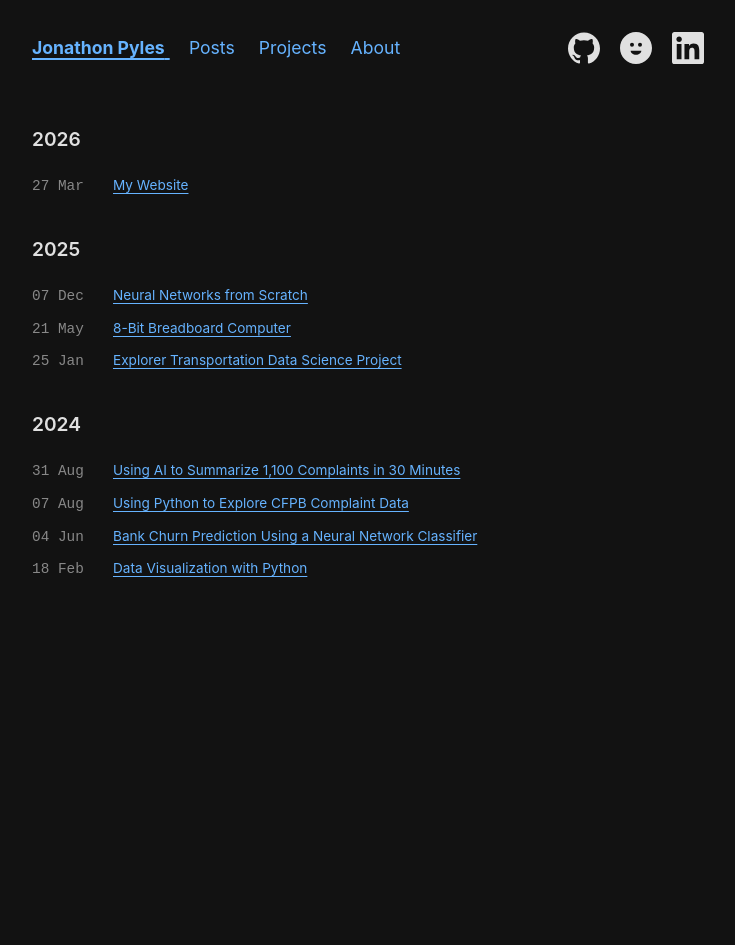
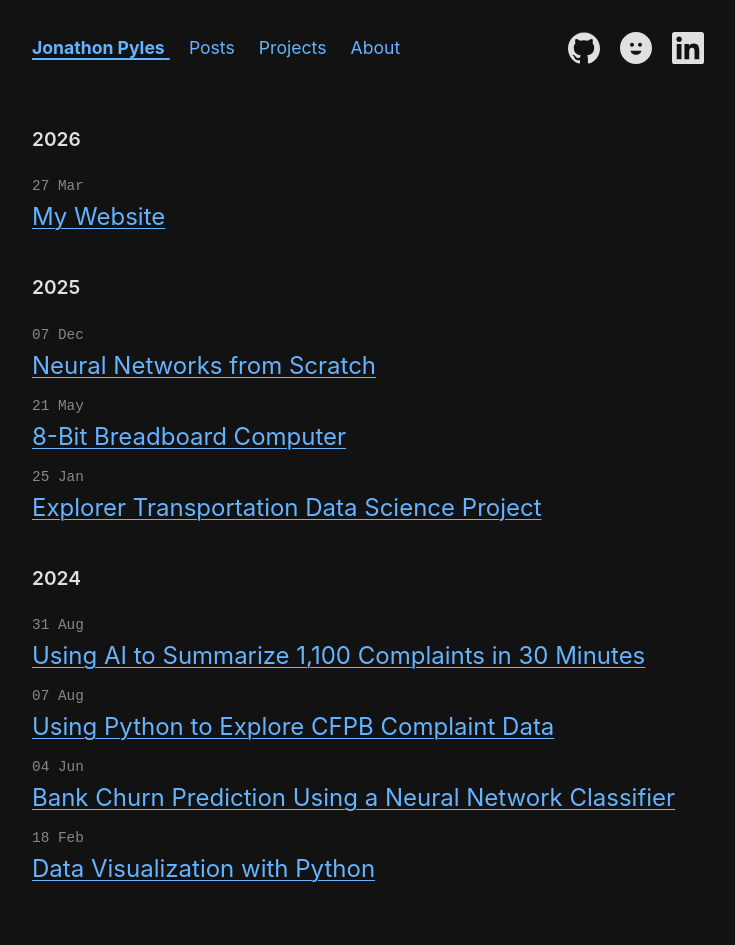
Before and after one commit to JNPyles/JNPyles.github.io, a Jekyll site: the page built from index.html, in a window 1280 px wide. Shown: the whole page, without its empty margins (272-1007 px from the left). Built offline with Jekyll 4.4.1, drawn with Linux system fonts in a browser that asks for light colours; nearby versions of some CDN libraries; before the commit the page ends 900 px from its top, so only the background shows below that.

Commit message:
Update style.css

```diff
--- a/assets/css/style.css
+++ b/assets/css/style.css
@@ -10,6 +10,7 @@
 
 body {
   font-family: -apple-system, BlinkMacSystemFont, "Segoe UI", Helvetica, Arial, sans-serif;
+  font-size: 18px;
   font-size: 24px;
   line-height: 1.6;
   color: var(--text);
@@ -128,11 +129,8 @@ ul.post-list {
 ul.post-list li {
   margin-bottom: 0.8rem;
   display: flex;
-  flex-direction: row; /* Changed from column to row */
-  align-items: baseline; /* Aligns the bottom of the text perfectly */
-  gap: 1rem; /* Adds a clean space between the date and the title */
+  flex-direction: column;
 }
-
 
 /* The date next to posts */
 .post-meta {
@@ -166,18 +164,14 @@ ul.year-grouped li {
 }
 
 /* Groups the title and tags together so they flow like a sentence */
-/* .title-and-tags {
+.title-and-tags {
   display: inline;
-} */
+}
 
 /* Spaces the tags slightly away from the end of the title */
 .tags-inline {
   margin-left: 0.5rem;
   font-size: 0.85rem;
-}
-
-.posts-list {
- font-size: 0.85rem;
 }
 
 .tag-link {
```
